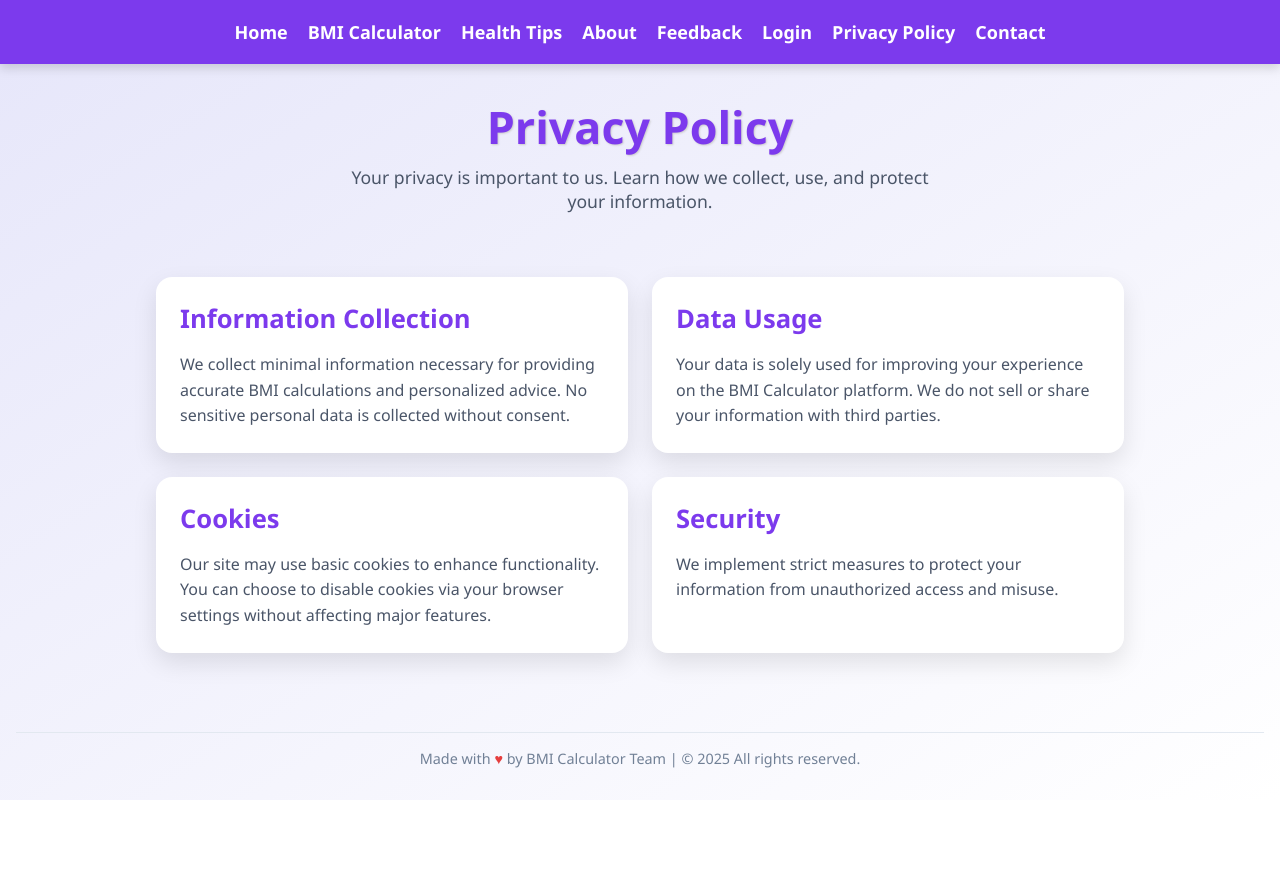
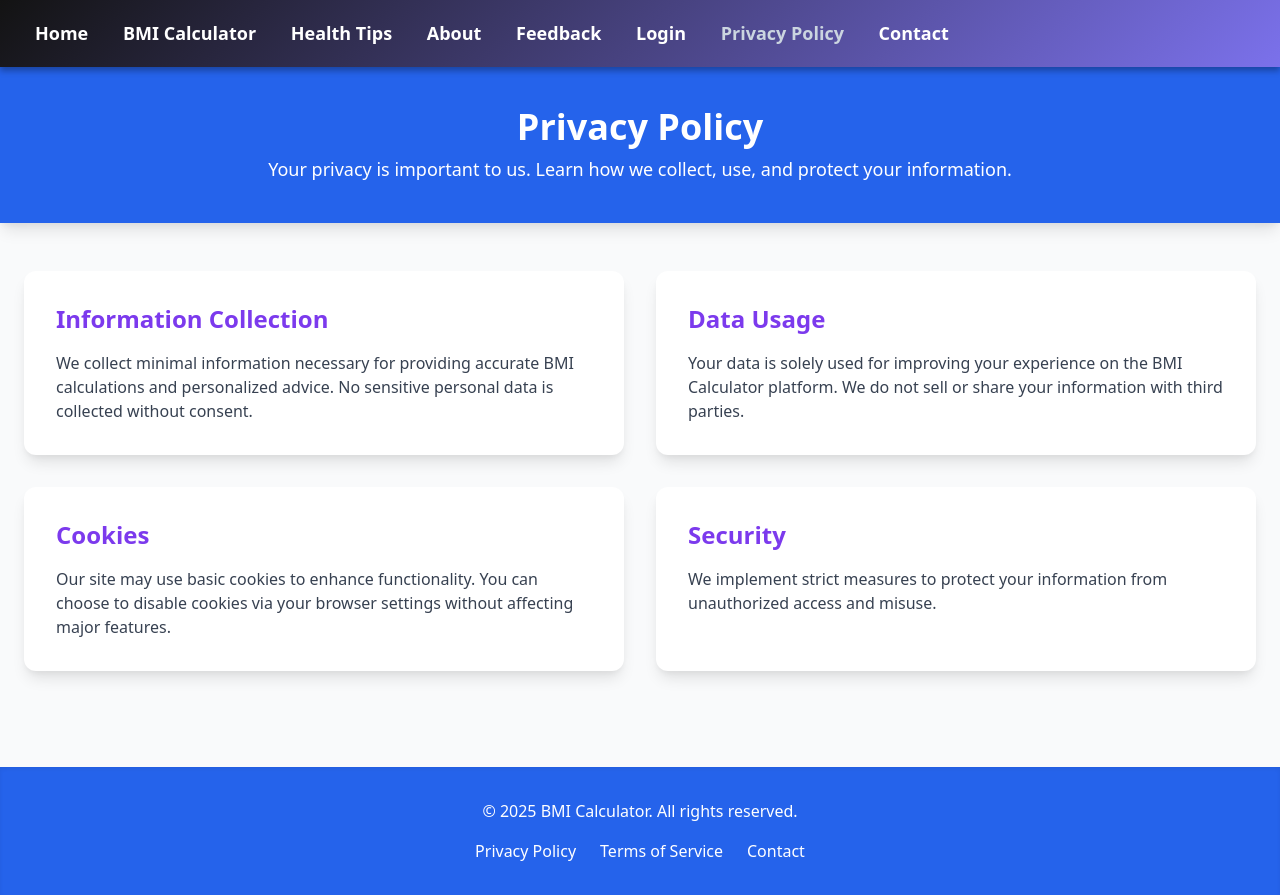
Before and after one commit to 1shone1/BMI-calculator, a plain HTML site: page privacypolicy.html in a window 1280 px wide. Before the commit the page ends 800 px from the top, so only its background shows below. Drawn offline with nearby package versions, Linux system fonts and the light colour scheme.

Commit message:
Updated in login ,about and privacy policy page

```diff
--- a/privacypolicy.html
+++ b/privacypolicy.html
@@ -4,177 +4,90 @@
 <head>
   <meta charset="UTF-8" />
   <meta name="viewport" content="width=device-width, initial-scale=1.0" />
-  <title>BMI Calculator Privacy Policy</title>
+  <title>Privacy Policy - BMI Calculator</title>
+  <link href="https://cdn.jsdelivr.net/npm/tailwindcss@2.2.19/dist/tailwind.min.css" rel="stylesheet">
+  <link rel="stylesheet" href="nav.css">
 
   <style>
-    * {
-      margin: 0;
-      padding: 0;
-      box-sizing: border-box;
-    }
-
-    body {
-      font-family: 'Segoe UI', sans-serif;
-      background: linear-gradient(to bottom right, #e6e6fa, #ffffff);
-      color: #2c3e50;
-      min-height: 100vh;
-      display: flex;
-      flex-direction: column;
-    }
-
     .navbar {
-      width: 100%;
-      background-color: #7c3aed; /* Purple shade */
+      background-color: #1e3a8a;
       padding: 20px;
-      display: flex;
-      justify-content: center;
-      gap: 20px;
-      box-shadow: 0 4px 10px rgba(0, 0, 0, 0.15);
       font-size: 18px;
+      box-shadow: 0 4px 6px rgba(0, 0, 0, 0.3);
     }
 
     .navbar a {
       color: white;
       text-decoration: none;
       font-weight: bold;
-      transition: color 0.3s ease;
+      margin: 0 15px;
+      transition: color 0.3s;
     }
 
-    .navbar a:hover {
-      color: #d8b4fe;
-    }
-
-    header {
-      text-align: center;
-      padding: 2rem 1rem;
-    }
-
-    header h1 {
-      font-size: 2.8rem;
-      color: #7c3aed;
-      margin-bottom: 0.5rem;
-      text-shadow: 1px 1px 2px #ccc;
-    }
-
-    header p {
-      color: #4a5568;
-      max-width: 600px;
-      margin: 0 auto;
-      font-size: 1.1rem;
-    }
-
-    main {
-      display: grid;
-      grid-template-columns: 1fr;
-      gap: 1.5rem;
-      max-width: 1000px;
-      margin: 2rem auto;
-      padding: 0 1rem;
-    }
-
-    @media(min-width: 768px) {
-      main {
-        grid-template-columns: repeat(2, 1fr);
-      }
-    }
-
-    .card {
-      background: white;
-      border-radius: 1rem;
-      padding: 1.5rem;
-      box-shadow: 0 10px 25px rgba(0, 0, 0, 0.1);
-      transition: transform 0.3s ease, box-shadow 0.3s ease;
-    }
-
-    .card:hover {
-      transform: translateY(-5px);
-      box-shadow: 0 12px 30px rgba(0, 0, 0, 0.2);
-    }
-
-    .card h2 {
-      color: #7c3aed;
-      margin-bottom: 1rem;
-      font-size: 1.6rem;
-    }
-
-    .card p {
-      color: #4a5568;
-      line-height: 1.6;
-      font-size: 1rem;
-    }
-
-    .formula {
-      background: #f3e8ff;
-      font-family: monospace;
-      padding: 0.5rem;
-      border-radius: 0.5rem;
-      display: inline-block;
-      margin-bottom: 1rem;
-    }
-
-    footer {
-      text-align: center;
-      font-size: 0.9rem;
-      color: #718096;
-      padding: 2rem 1rem;
-      margin-top: auto;
-    }
-
-    footer hr {
-      margin-bottom: 1rem;
-      border: none;
-      border-top: 1px solid #e2e8f0;
-    }
-
-    .heart {
-      color: #e53e3e;
+    .navbar a:hover,
+    .navbar a.active {
+      color: #cbd5e0;
     }
   </style>
 </head>
 
-<body>
+<body class="bg-gray-50 text-gray-800 flex flex-col min-h-screen">
 
+  <!-- Navbar -->
   <div class="navbar">
     <a href="index.html">Home</a>
     <a href="homepage.html">BMI Calculator</a>
     <a href="healthtip.html">Health Tips</a>
     <a href="about.html">About</a>
     <a href="feedback.html">Feedback</a>
-    <a href="login.html">Login</a>
-    <a href="privacy.html" class="active">Privacy Policy</a>
+    <a href="login .html">Login</a>
+    <a href="privacypolicy.html" class="active">Privacy Policy</a>
     <a href="contact.html">Contact</a>
   </div>
 
-  <header>
-    <h1>Privacy Policy</h1>
-    <p>Your privacy is important to us. Learn how we collect, use, and protect your information.</p>
+  <!-- Header -->
+  <header class="bg-blue-600 text-white py-10 shadow-lg text-center">
+    <div class="container mx-auto px-6">
+      <h1 class="text-4xl font-bold mb-2">Privacy Policy</h1>
+      <p class="text-lg">Your privacy is important to us. Learn how we collect, use, and protect your information.</p>
+    </div>
   </header>
 
-  <main>
-    <div class="card">
-      <h2>Information Collection</h2>
-      <p>We collect minimal information necessary for providing accurate BMI calculations and personalized advice. No sensitive personal data is collected without consent.</p>
+  <!-- Main Content -->
+  <main class="flex-1 container mx-auto px-6 py-12 grid grid-cols-1 md:grid-cols-2 gap-8 fade-in">
+
+    <div class="bg-white p-8 rounded-xl shadow-lg hover:shadow-2xl transition transform hover:-translate-y-1">
+      <h2 class="text-2xl font-bold mb-4 text-purple-600">Information Collection</h2>
+      <p class="text-gray-700">We collect minimal information necessary for providing accurate BMI calculations and personalized advice. No sensitive personal data is collected without consent.</p>
     </div>
 
-    <div class="card">
-      <h2>Data Usage</h2>
-      <p>Your data is solely used for improving your experience on the BMI Calculator platform. We do not sell or share your information with third parties.</p>
+    <div class="bg-white p-8 rounded-xl shadow-lg hover:shadow-2xl transition transform hover:-translate-y-1">
+      <h2 class="text-2xl font-bold mb-4 text-purple-600">Data Usage</h2>
+      <p class="text-gray-700">Your data is solely used for improving your experience on the BMI Calculator platform. We do not sell or share your information with third parties.</p>
     </div>
 
-    <div class="card">
-      <h2>Cookies</h2>
-      <p>Our site may use basic cookies to enhance functionality. You can choose to disable cookies via your browser settings without affecting major features.</p>
+    <div class="bg-white p-8 rounded-xl shadow-lg hover:shadow-2xl transition transform hover:-translate-y-1">
+      <h2 class="text-2xl font-bold mb-4 text-purple-600">Cookies</h2>
+      <p class="text-gray-700">Our site may use basic cookies to enhance functionality. You can choose to disable cookies via your browser settings without affecting major features.</p>
     </div>
 
-    <div class="card">
-      <h2>Security</h2>
-      <p>We implement strict measures to protect your information from unauthorized access and misuse.</p>
+    <div class="bg-white p-8 rounded-xl shadow-lg hover:shadow-2xl transition transform hover:-translate-y-1">
+      <h2 class="text-2xl font-bold mb-4 text-purple-600">Security</h2>
+      <p class="text-gray-700">We implement strict measures to protect your information from unauthorized access and misuse.</p>
     </div>
+
   </main>
 
-  <footer>
-    <hr />
-    Made with <span class="heart">&hearts;</span> by BMI Calculator Team | &copy; 2025 All rights reserved.
+  <!-- Footer -->
+  <footer class="bg-blue-600 text-white py-8 mt-12 shadow-inner text-center">
+    <div class="container mx-auto px-6">
+      <p class="mb-4">&copy; 2025 BMI Calculator. All rights reserved.</p>
+      <div class="flex justify-center space-x-6">
+        <a href="privacy.html" class="hover:underline">Privacy Policy</a>
+        <a href="#" class="hover:underline">Terms of Service</a>
+        <a href="contact.html" class="hover:underline">Contact</a>
+      </div>
+    </div>
   </footer>
 
 </body>
```
Also changed, not shown: about.html (+2 -2 lines), contact.html (+1 -1 lines), feedback.html (+1 -1 lines), healthtip.html (+2 -1 lines), homepage.html (+1 -1 lines), login .html (+11 -11 lines), nav.html (+1 -1 lines).
